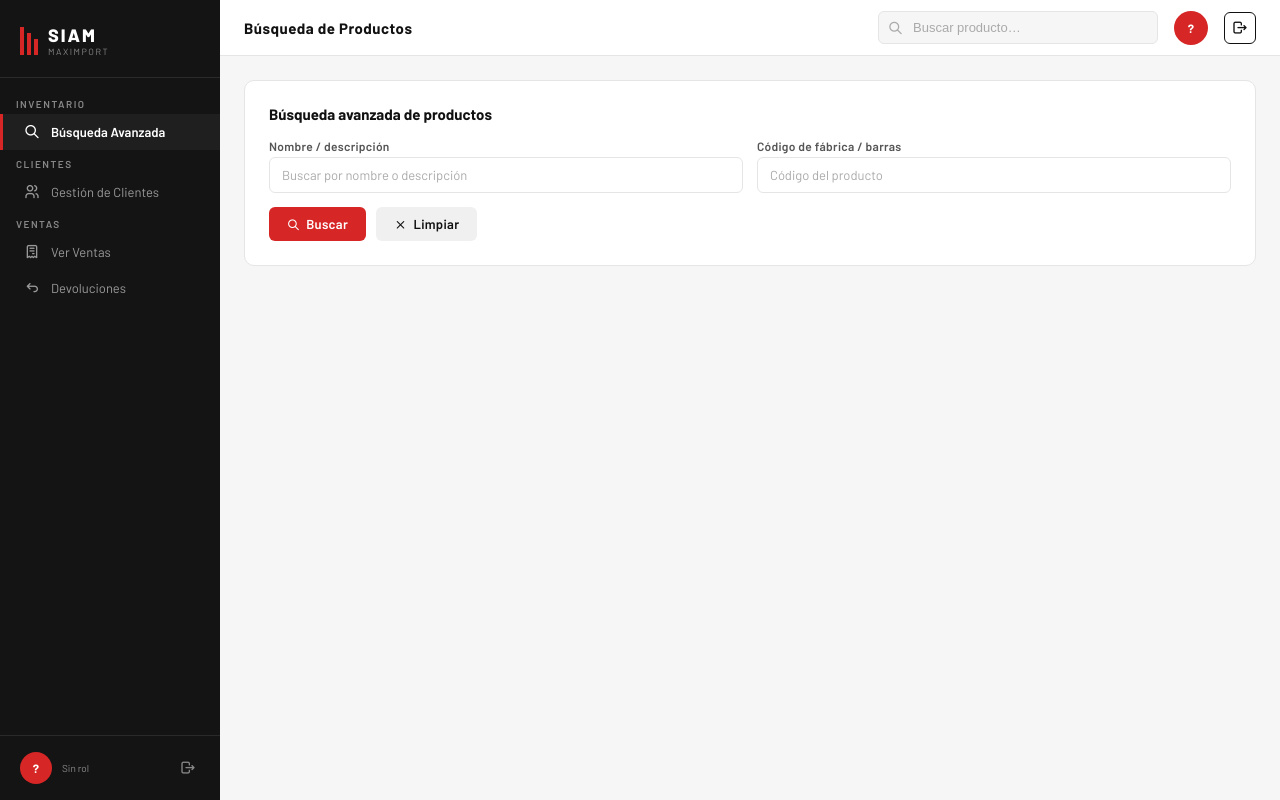
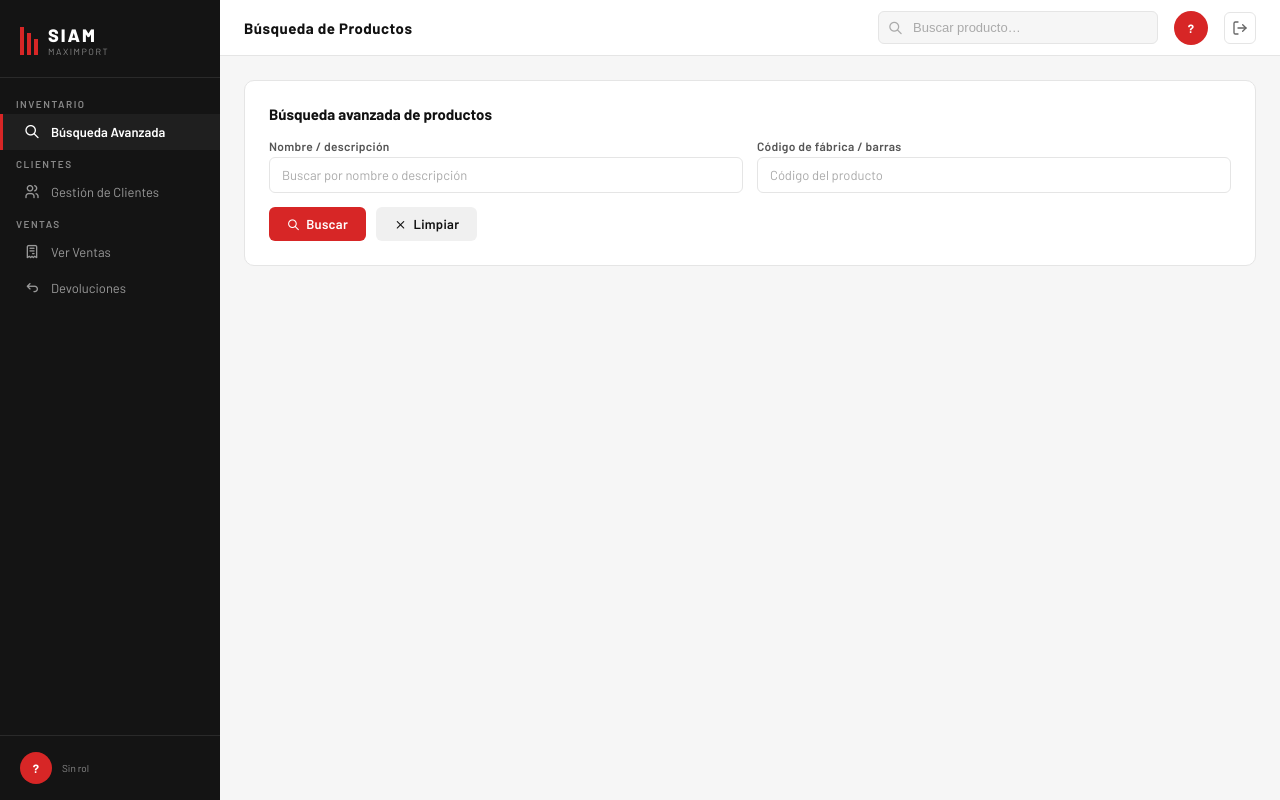
Before and after one commit to pablo713713/siam-frontend, a React (Vite) app: page /busqueda in a window 1280 px wide. Built offline with nearby package versions, Linux system fonts and the light colour scheme; sample sign-in values are in the browser's storage.

Commit message:
Fix: Mejorado para la experiencia de usuario, botón de cerrar sesión más claro

```diff
--- a/src/components/layout/Sidebar.tsx
+++ b/src/components/layout/Sidebar.tsx
@@ -121,7 +121,7 @@ export function Sidebar() {
               {usuario?.roles?.join(', ') ?? 'Sin rol'}
             </div>
           </div>
-          <button
+            {/* <button
                 onClick={() => { logout(); navigate('/login'); }}
                 aria-label="Cerrar sesión"
                 title="Cerrar sesión"
@@ -131,8 +131,13 @@ export function Sidebar() {
                   color: BRAND.sidebarMuted, borderRadius: 4,
                 }}
               >
-            <i className="ti ti-logout" aria-hidden="true" style={{ fontSize: 16 }} />
-          </button>
+                <svg width="16" height="16" viewBox="0 0 24 24" fill="none"
+                  stroke="currentColor" strokeWidth="2" strokeLinecap="round" strokeLinejoin="round">
+                  <path d="M9 21H5a2 2 0 0 1-2-2V5a2 2 0 0 1 2-2h4" />
+                  <polyline points="16 17 21 12 16 7" />
+                  <line x1="21" y1="12" x2="9" y2="12" />
+                </svg>
+          </button> */}
         </div>
       </div>
     </aside>
--- a/src/components/layout/Topbar.tsx
+++ b/src/components/layout/Topbar.tsx
@@ -152,23 +152,33 @@ export function Topbar({ onQuickSearch }: TopbarProps) {
         <button
           onClick={() => { logout(); navigate('/login'); }}
           title="Cerrar sesión"
+          aria-label="Cerrar sesión"
           style={{
             display: 'flex', alignItems: 'center', justifyContent: 'center',
             width: 32, height: 32, borderRadius: 6,
-            border: `1px solid ${BRAND.black}`,
+            border: `1px solid ${BRAND.gray200}`,
             background: 'transparent', cursor: 'pointer',
-            color: BRAND.black, transition: 'all 0.15s',
+            color: BRAND.gray600, transition: 'all 0.15s',
           }}
           onMouseEnter={(e) => {
             (e.currentTarget as HTMLButtonElement).style.borderColor = BRAND.red;
             (e.currentTarget as HTMLButtonElement).style.color = BRAND.red;
+            (e.currentTarget as HTMLButtonElement).style.background = '#ffeaea';
           }}
           onMouseLeave={(e) => {
-            (e.currentTarget as HTMLButtonElement).style.borderColor = BRAND.black;
-            (e.currentTarget as HTMLButtonElement).style.color = BRAND.black;
+            (e.currentTarget as HTMLButtonElement).style.borderColor = BRAND.gray200;
+            (e.currentTarget as HTMLButtonElement).style.color = BRAND.gray600;
+            (e.currentTarget as HTMLButtonElement).style.background = 'transparent';
           }}
         >
-          <i className="ti ti-logout" style={{ fontSize: 16 }} aria-hidden="true" />
+          {}
+          <svg width="16" height="16" viewBox="0 0 24 24" fill="none"
+            stroke="currentColor" strokeWidth="2" strokeLinecap="round" strokeLinejoin="round"
+            aria-hidden="true">
+            <path d="M9 21H5a2 2 0 0 1-2-2V5a2 2 0 0 1 2-2h4" />
+            <polyline points="16 17 21 12 16 7" />
+            <line x1="21" y1="12" x2="9" y2="12" />
+          </svg>
         </button>
       </div>
     </header>
```
Lines whose indentation alone changed are shown as unchanged.
